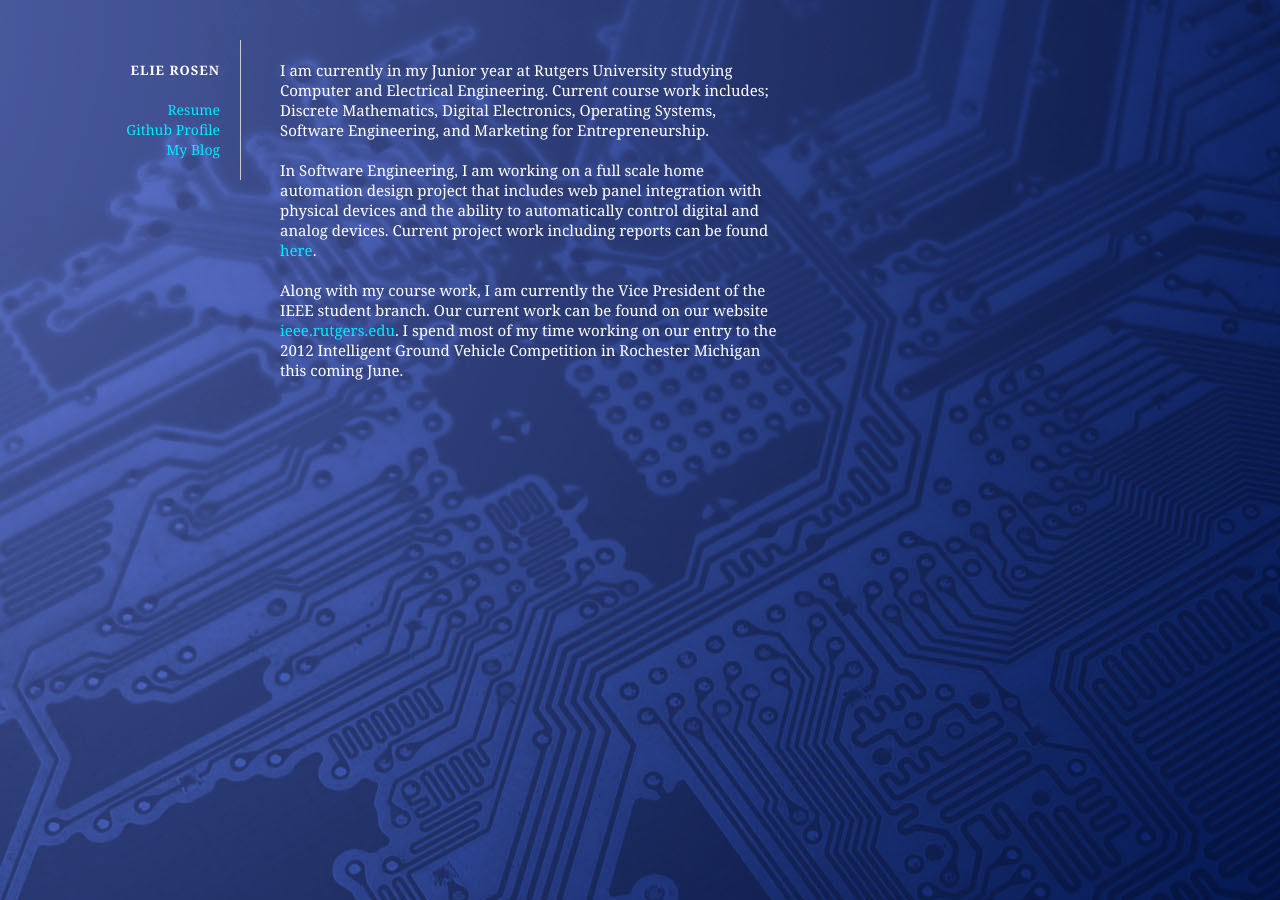
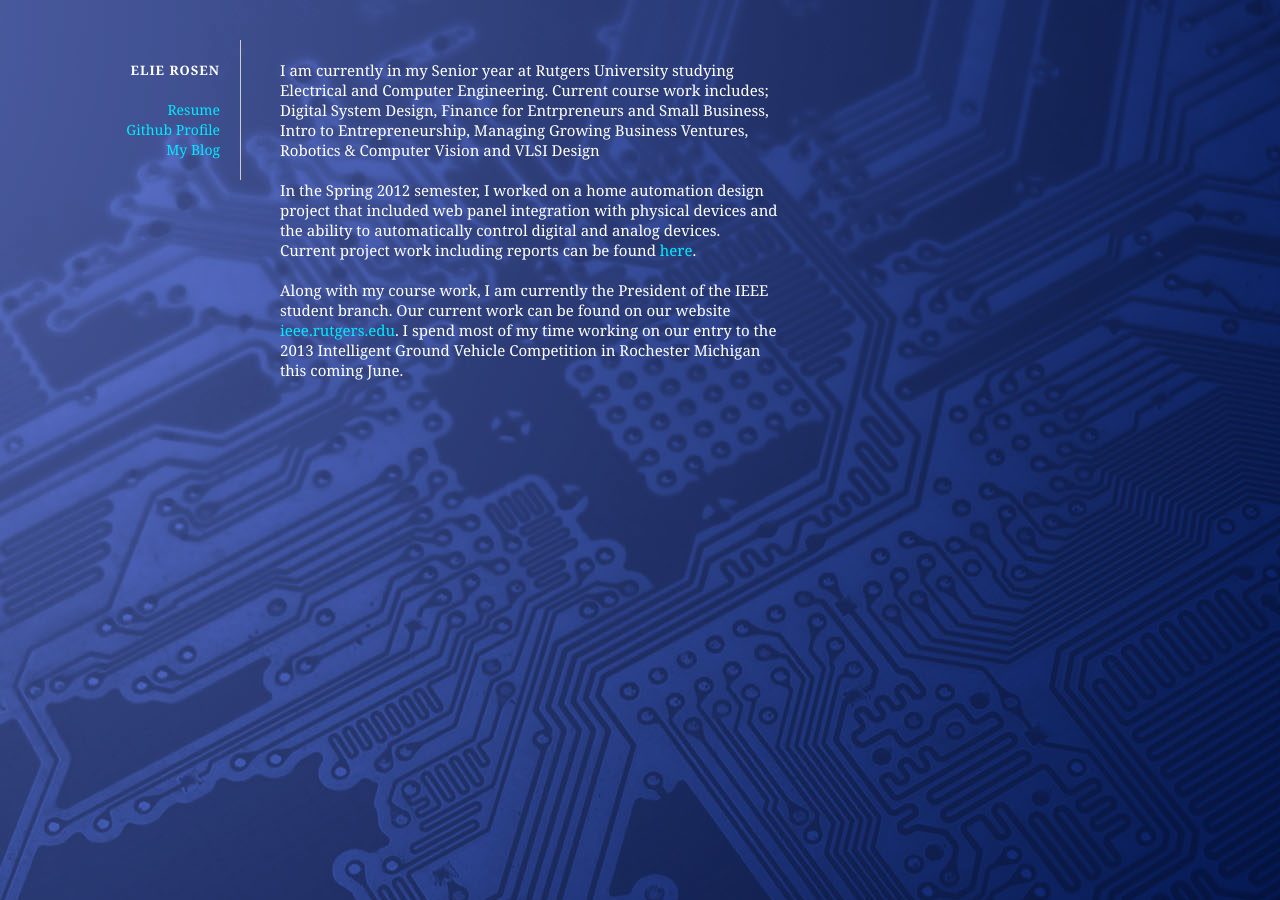
Before and after one commit to erosen/erosen.github.io, a Jekyll site: the page built from index.html, in a window 1280 px wide. Built offline with Jekyll 4.4.1, drawn with Linux system fonts in a browser that asks for light colours; Markdown is read by kramdown in place of the engine named in the settings.

Commit message:
updates to bio for new school year

```diff
--- a/index.html
+++ b/index.html
@@ -3,8 +3,8 @@ layout: default
 title: Home
 ---
 
-<p>I am currently in my Junior year at Rutgers University studying Computer and Electrical Engineering. Current course work includes; Discrete Mathematics, Digital Electronics, Operating Systems, Software Engineering, and Marketing for Entrepreneurship.</p>
+<p>I am currently in my Senior year at Rutgers University studying Electrical and Computer Engineering. Current course work includes; Digital System Design, Finance for Entrpreneurs and Small Business, Intro to Entrepreneurship, Managing Growing Business Ventures, Robotics & Computer Vision and VLSI Design</p>
 
-<p>In Software Engineering, I am working on a full scale home automation design project that includes web panel integration with physical devices and the ability to automatically control digital and analog devices. Current project work including reports can be found <a href="https://github.com/autohomeproject/">here</a>.</p>
+<p>In the Spring 2012 semester, I worked on a home automation design project that included web panel integration with physical devices and the ability to automatically control digital and analog devices. Current project work including reports can be found <a href="https://github.com/autohomeproject/">here</a>.</p>
 
-<p>Along with my course work, I am currently the Vice President of the IEEE student branch. Our current work can be found on our website <a href="http://ieee.rutgers.edu">ieee.rutgers.edu</a>. I spend most of my time working on our entry to the 2012 Intelligent Ground Vehicle Competition in Rochester Michigan this coming June. </p>
+<p>Along with my course work, I am currently the President of the IEEE student branch. Our current work can be found on our website <a href="http://ieee.rutgers.edu">ieee.rutgers.edu</a>. I spend most of my time working on our entry to the 2013 Intelligent Ground Vehicle Competition in Rochester Michigan this coming June. </p>
```
